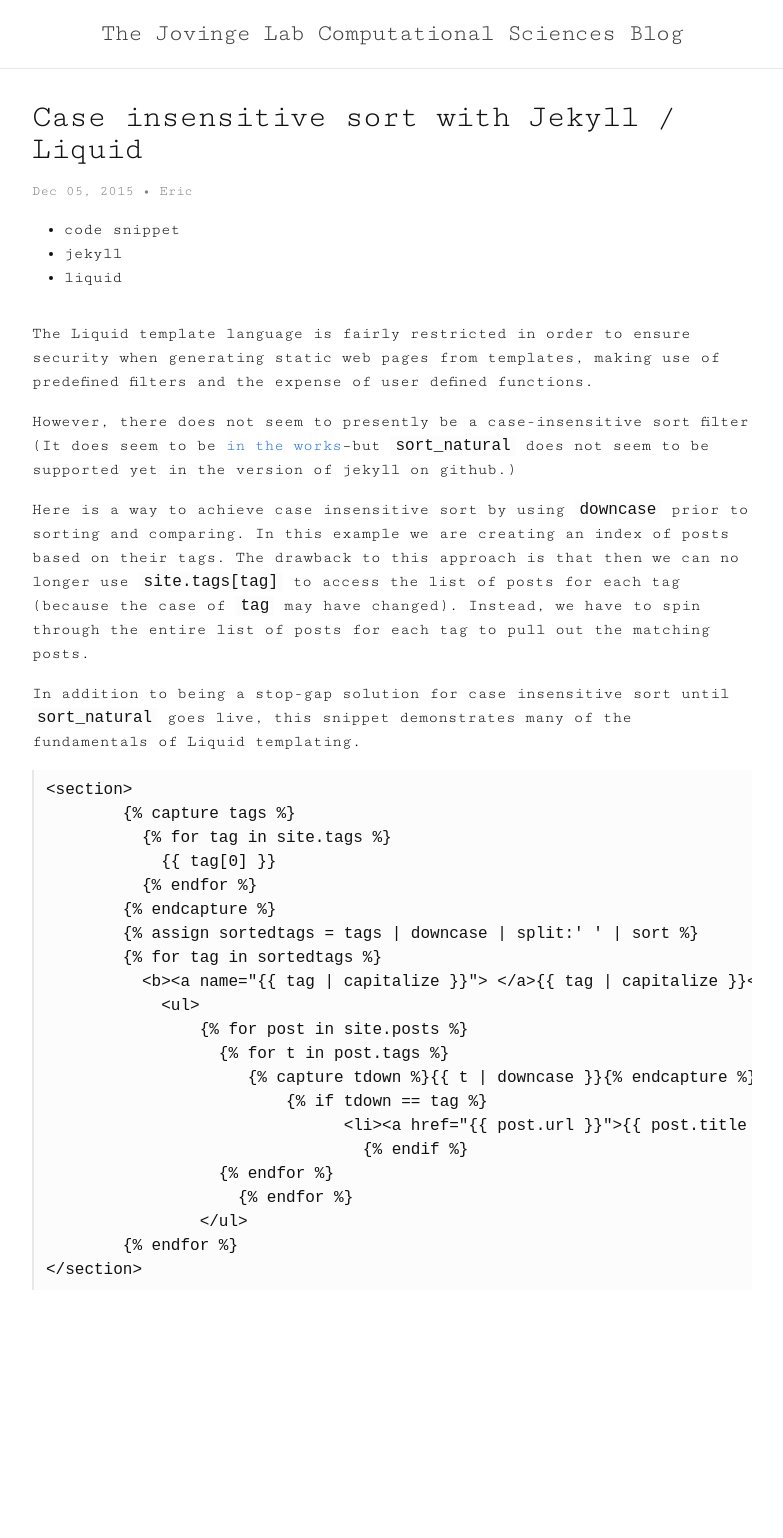
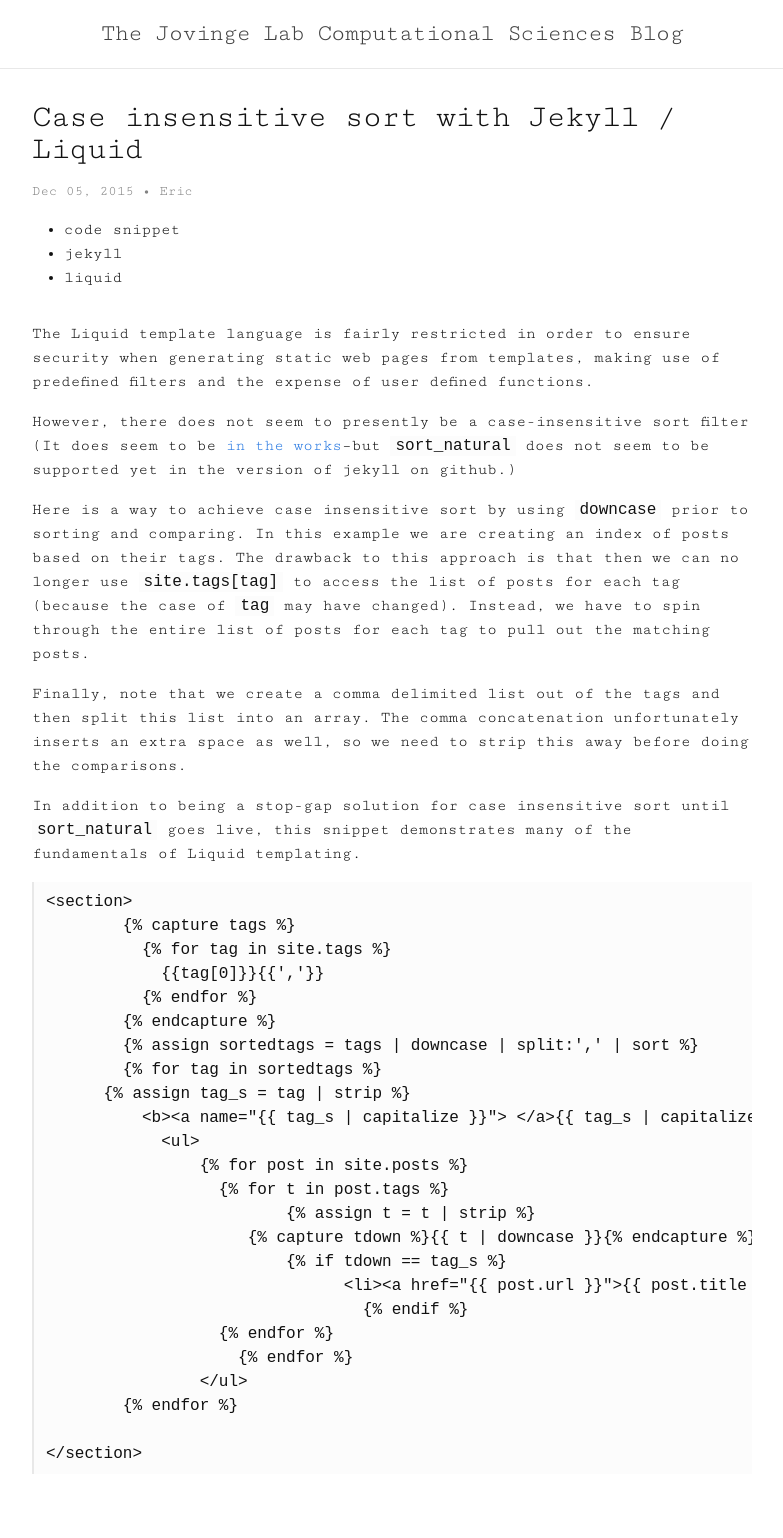
Before and after one commit to JovingeLabSoftware/JovingeLabSoftware.github.io, a Jekyll site: the page built from _posts/2015-12-05-case-insensitive-sort-with-jekyll-liquid.md, in a window 1280 px wide. Shown: the whole page, without its empty margins (248-1031 px from the left). Built offline with Jekyll 4.4.1, drawn with Linux system fonts in a browser that asks for light colours; Markdown is read by kramdown in place of the engine named in the settings; before the commit the page ends 1354 px from its top, so only the background shows below that.

Commit message:
Updated 2015-12-05-case-insensitive-sort-with-jekyll-liquid.md

````diff
--- a/_posts/2015-12-05-case-insensitive-sort-with-jekyll-liquid.md
+++ b/_posts/2015-12-05-case-insensitive-sort-with-jekyll-liquid.md
@@ -19,6 +19,8 @@ However, there does not seem to presently be a case-insensitive sort filter (It
 
 Here is a way to achieve case insensitive sort by using `downcase` prior to sorting and comparing.  In this example we are creating an index of posts based on their tags.  The drawback to this approach is that then we can no longer use `site.tags[tag]` to access the list of posts for each tag (because the case of `tag` may have changed).  Instead, we have to spin through the entire list of posts for each tag to pull out the matching posts.
 
+Finally, note that we create a comma delimited list out of the tags and then split this list into an array.  The comma concatenation unfortunately inserts an extra space as well, so we need to strip this away before doing the comparisons.
+
 In addition to being a stop-gap solution for case insensitive sort until `sort_natural` goes live, this snippet demonstrates many of the fundamentals of Liquid templating.
 
 {% raw %}
@@ -26,23 +28,26 @@ In addition to being a stop-gap solution for case insensitive sort until `sort_n
 <section>
 	{% capture tags %}
 	  {% for tag in site.tags %}
-	    {{ tag[0] }}
+	    {{tag[0]}}{{','}}
 	  {% endfor %}
 	{% endcapture %}
-	{% assign sortedtags = tags | downcase | split:' ' | sort %}
+	{% assign sortedtags = tags | downcase | split:',' | sort %}
 	{% for tag in sortedtags %}
-	  <b><a name="{{ tag | capitalize }}"> </a>{{ tag | capitalize }}</b>
+      {% assign tag_s = tag | strip %}
+	  <b><a name="{{ tag_s | capitalize }}"> </a>{{ tag_s | capitalize }}</b>
 	    <ul>
 	        {% for post in site.posts %}
 	          {% for t in post.tags %}
+		         {% assign t = t | strip %}
 	             {% capture tdown %}{{ t | downcase }}{% endcapture %}
-	          	 {% if tdown == tag %}
+	          	 {% if tdown == tag_s %}
   			       <li><a href="{{ post.url }}">{{ post.title }}</a></li>
 				 {% endif %}
 	          {% endfor %}
 		    {% endfor %}
 		</ul>
 	{% endfor %}
+
 </section>
 ```
 {% endraw %}
````
